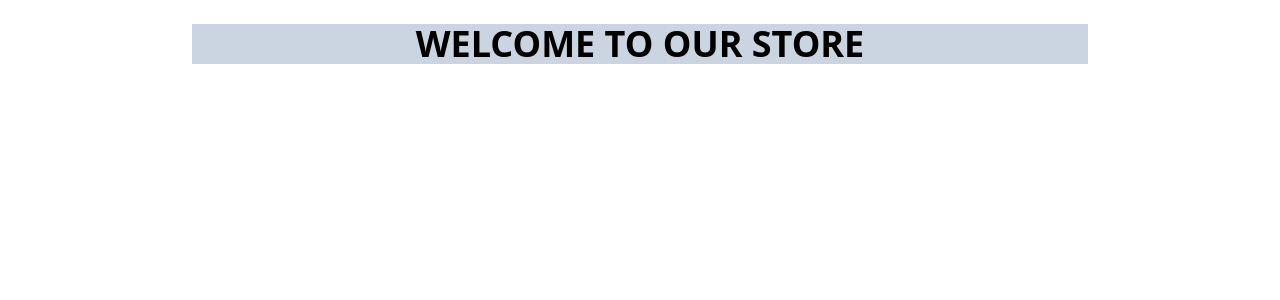
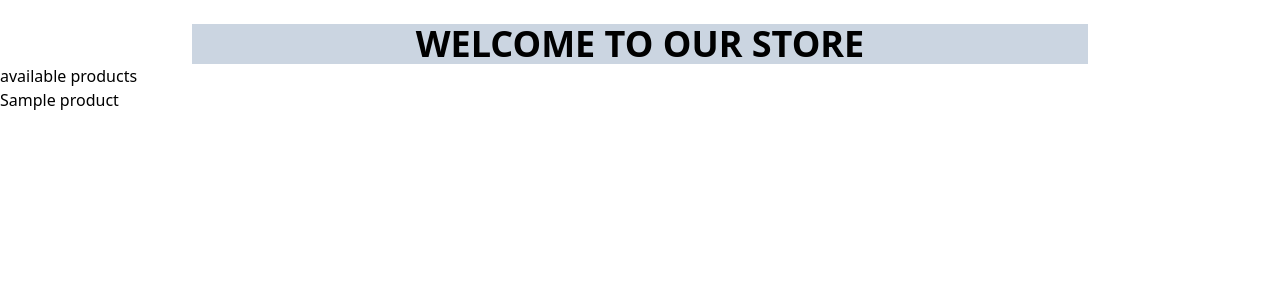
Before and after one commit to rezayadegari92/Django-the-first-project, a Django app: template products/templates/store.html in a window 1280 px wide. Shown: the top 300 px of the page. Run offline with Django 4.2, Linux system fonts and the light colour scheme; the template is opened without the code that fills it: most values are stand-ins (such as "Sample title", 1, 10 or a date in 2020); parts of the project's set-up code (start-up, migrations or seed data) failed here and were passed over.

Commit message:
store html modified

```diff
--- a/products/templates/store.html
+++ b/products/templates/store.html
@@ -10,5 +10,17 @@
     <div class="container flex-row lg:px-40 xl:px-48 xm:p-0">
         <h1 class="bg-slate-300 text-center font-bold text-4xl mt-6 ">WELCOME TO OUR STORE</h1>
     </div>
+    <div>
+        {% if products %}
+            <h2>available products</h2>
+            <ul>
+                {% for i in products %}
+                    <li>{{ i.product_name }}</li>
+                {% endfor %}
+            </ul>
+        {% else %}
+            <p>no products available</p>
+        {% endif %}
+    </div>
 </body>
 </html>
```
